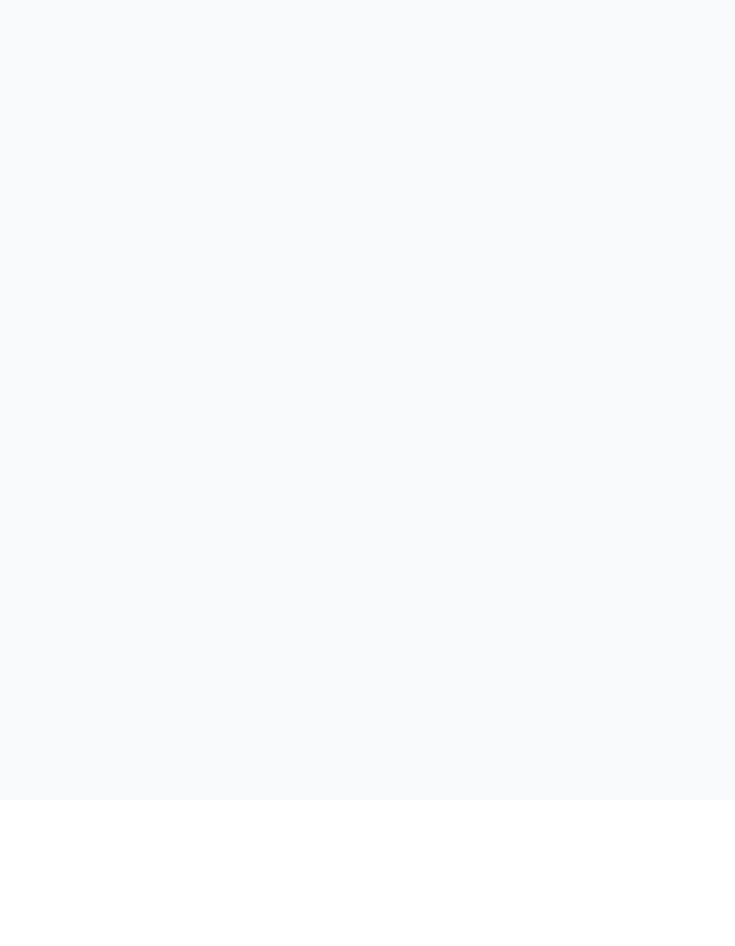
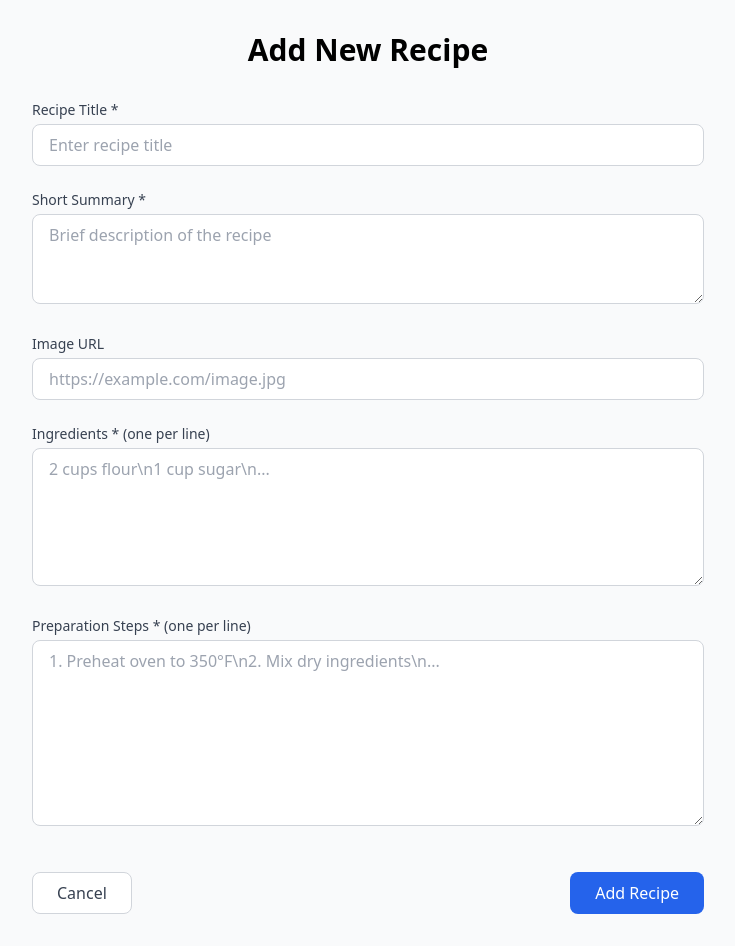
Before and after one commit to Lawwrenz/alx-fe-reactjs, a React (Vite) app in the folder recipe-sharing-platform/: page /add-recipe in a window 1280 px wide. Before the commit this address had no page. Shown: the whole page, without its empty margins (272-1007 px from the left). Before the commit the page ends 800 px from the top, so only its background shows below. Built offline with nearby package versions, Linux system fonts and the light colour scheme.

Commit message:
added AddRecipeForm.jsx

```diff
--- a/recipe-sharing-platform/src/App.jsx
+++ b/recipe-sharing-platform/src/App.jsx
@@ -1,7 +1,7 @@
-// src/App.js
 import { BrowserRouter as Router, Routes, Route } from 'react-router-dom';
 import HomePage from './components/HomePage';
 import RecipeDetail from './components/RecipeDetail';
+import AddRecipeForm from './components/AddRecipeForm';
 
 function App() {
   return (
@@ -10,6 +10,7 @@ function App() {
         <Routes>
           <Route path="/" element={<HomePage />} />
           <Route path="/recipe/:id" element={<RecipeDetail />} />
+          <Route path="/add-recipe" element={<AddRecipeForm />} />
         </Routes>
       </div>
     </Router>
--- /dev/null
+++ b/recipe-sharing-platform/src/components/AddRecipeForm.jsx
@@ -0,0 +1,197 @@
+import { useState } from 'react';
+import { useNavigate } from 'react-router-dom';
+
+const AddRecipeForm = () => {
+  const navigate = useNavigate();
+  const [formData, setFormData] = useState({
+    title: '',
+    summary: '',
+    image: '',
+    ingredients: '',
+    instructions: ''
+  });
+  const [errors, setErrors] = useState({});
+  const [isSubmitting, setIsSubmitting] = useState(false);
+
+  const handleChange = (e) => {
+    const { name, value } = e.target;
+    setFormData({
+      ...formData,
+      [name]: value
+    });
+    // Clear error when user starts typing
+    if (errors[name]) {
+      setErrors({
+        ...errors,
+        [name]: null
+      });
+    }
+  };
+
+  const validateForm = () => {
+    const newErrors = {};
+
+    if (!formData.title.trim()) newErrors.title = 'Recipe title is required';
+    if (!formData.summary.trim()) newErrors.summary = 'Summary is required';
+    if (!formData.ingredients.trim()) newErrors.ingredients = 'Ingredients are required';
+    if (!formData.instructions.trim()) newErrors.instructions = 'Instructions are required';
+
+    // Validate at least 2 ingredients
+    if (formData.ingredients.trim() && formData.ingredients.split('\n').filter(i => i.trim()).length < 2) {
+      newErrors.ingredients = 'Please enter at least 2 ingredients';
+    }
+
+    setErrors(newErrors);
+    return Object.keys(newErrors).length === 0;
+  };
+
+  const handleSubmit = (e) => {
+    e.preventDefault();
+
+    if (validateForm()) {
+      setIsSubmitting(true);
+
+      // In a real app, you would send this to your backend API
+      // For now, we'll simulate submission and redirect
+      setTimeout(() => {
+        console.log('Form submitted:', {
+          ...formData,
+          ingredients: formData.ingredients.split('\n').filter(i => i.trim()),
+          instructions: formData.instructions.split('\n').filter(i => i.trim())
+        });
+        setIsSubmitting(false);
+        navigate('/'); // Redirect to home after submission
+      }, 1500);
+    }
+  };
+
+  return (
+    <div className="container mx-auto px-4 py-8">
+      <div className="max-w-2xl mx-auto">
+        <h1 className="text-3xl font-bold text-center mb-8">Add New Recipe</h1>
+
+        <form onSubmit={handleSubmit} className="space-y-6">
+          {/* Title Field */}
+          <div>
+            <label htmlFor="title" className="block text-sm font-medium text-gray-700 mb-1">
+              Recipe Title *
+            </label>
+            <input
+              type="text"
+              id="title"
+              name="title"
+              value={formData.title}
+              onChange={handleChange}
+              className={`w-full px-4 py-2 border rounded-lg focus:ring-2 focus:ring-blue-500 focus:border-blue-500 ${
+                errors.title ? 'border-red-500' : 'border-gray-300'
+              }`}
+              placeholder="Enter recipe title"
+            />
+            {errors.title && <p className="mt-1 text-sm text-red-600">{errors.title}</p>}
+          </div>
+
+          {/* Summary Field */}
+          <div>
+            <label htmlFor="summary" className="block text-sm font-medium text-gray-700 mb-1">
+              Short Summary *
+            </label>
+            <textarea
+              id="summary"
+              name="summary"
+              rows="3"
+              value={formData.summary}
+              onChange={handleChange}
+              className={`w-full px-4 py-2 border rounded-lg focus:ring-2 focus:ring-blue-500 focus:border-blue-500 ${
+                errors.summary ? 'border-red-500' : 'border-gray-300'
+              }`}
+              placeholder="Brief description of the recipe"
+            />
+            {errors.summary && <p className="mt-1 text-sm text-red-600">{errors.summary}</p>}
+          </div>
+
+          {/* Image URL Field */}
+          <div>
+            <label htmlFor="image" className="block text-sm font-medium text-gray-700 mb-1">
+              Image URL
+            </label>
+            <input
+              type="url"
+              id="image"
+              name="image"
+              value={formData.image}
+              onChange={handleChange}
+              className="w-full px-4 py-2 border border-gray-300 rounded-lg focus:ring-2 focus:ring-blue-500 focus:border-blue-500"
+              placeholder="https://example.com/image.jpg"
+            />
+          </div>
+
+          {/* Ingredients Field */}
+          <div>
+            <label htmlFor="ingredients" className="block text-sm font-medium text-gray-700 mb-1">
+              Ingredients * (one per line)
+            </label>
+            <textarea
+              id="ingredients"
+              name="ingredients"
+              rows="5"
+              value={formData.ingredients}
+              onChange={handleChange}
+              className={`w-full px-4 py-2 border rounded-lg focus:ring-2 focus:ring-blue-500 focus:border-blue-500 ${
+                errors.ingredients ? 'border-red-500' : 'border-gray-300'
+              }`}
+              placeholder="2 cups flour\n1 cup sugar\n..."
+            />
+            {errors.ingredients && <p className="mt-1 text-sm text-red-600">{errors.ingredients}</p>}
+          </div>
+
+          {/* Instructions Field */}
+          <div>
+            <label htmlFor="instructions" className="block text-sm font-medium text-gray-700 mb-1">
+              Preparation Steps * (one per line)
+            </label>
+            <textarea
+              id="instructions"
+              name="instructions"
+              rows="7"
+              value={formData.instructions}
+              onChange={handleChange}
+              className={`w-full px-4 py-2 border rounded-lg focus:ring-2 focus:ring-blue-500 focus:border-blue-500 ${
+                errors.instructions ? 'border-red-500' : 'border-gray-300'
+              }`}
+              placeholder="1. Preheat oven to 350°F\n2. Mix dry ingredients\n..."
+            />
+            {errors.instructions && <p className="mt-1 text-sm text-red-600">{errors.instructions}</p>}
+          </div>
+
+          {/* Form Actions */}
+          <div className="flex flex-col sm:flex-row sm:justify-between gap-4 pt-4">
+            <button
+              type="button"
+              onClick={() => navigate('/')}
+              className="px-6 py-2 border border-gray-300 rounded-lg text-gray-700 bg-white hover:bg-gray-50 transition-colors"
+            >
+              Cancel
+            </button>
+            <button
+              type="submit"
+              disabled={isSubmitting}
+              className="px-6 py-2 border border-transparent rounded-lg text-white bg-blue-600 hover:bg-blue-700 focus:outline-none focus:ring-2 focus:ring-blue-500 focus:ring-offset-2 transition-colors disabled:opacity-70 disabled:cursor-not-allowed"
+            >
+              {isSubmitting ? (
+                <>
+                  <svg className="animate-spin -ml-1 mr-2 h-4 w-4 text-white inline" xmlns="http://www.w3.org/2000/svg" fill="none" viewBox="0 0 24 24">
+                    <circle className="opacity-25" cx="12" cy="12" r="10" stroke="currentColor" strokeWidth="4"></circle>
+                    <path className="opacity-75" fill="currentColor" d="M4 12a8 8 0 018-8V0C5.373 0 0 5.373 0 12h4zm2 5.291A7.962 7.962 0 014 12H0c0 3.042 1.135 5.824 3 7.938l3-2.647z"></path>
+                  </svg>
+                  Submitting...
+                </>
+              ) : 'Add Recipe'}
+            </button>
+          </div>
+        </form>
+      </div>
+    </div>
+  );
+};
+
+export default AddRecipeForm;
--- a/recipe-sharing-platform/src/components/HomePage.jsx
+++ b/recipe-sharing-platform/src/components/HomePage.jsx
@@ -11,11 +11,39 @@ const HomePage = () => {
 
   return (
     <div className="container mx-auto px-4 py-8">
-      <h1 className="text-3xl font-bold text-center mb-8">Our Recipes</h1>
+      <div className="flex justify-between items-center mb-8">
+        <h1 className="text-3xl font-bold">Our Recipes</h1>
+        <Link
+          to="/add-recipe"
+          className="inline-flex items-center px-4 py-2 bg-green-600 hover:bg-green-700 text-white font-medium rounded-md transition-colors"
+        >
+          <svg
+            xmlns="http://www.w3.org/2000/svg"
+            className="h-5 w-5 mr-1"
+            viewBox="0 0 20 20"
+            fill="currentColor"
+          >
+            <path
+              fillRule="evenodd"
+              d="M10 3a1 1 0 011 1v5h5a1 1 0 110 2h-5v5a1 1 0 11-2 0v-5H4a1 1 0 110-2h5V4a1 1 0 011-1z"
+              clipRule="evenodd"
+            />
+          </svg>
+          Add Recipe
+        </Link>
+      </div>
+
       <div className="grid grid-cols-1 sm:grid-cols-2 lg:grid-cols-3 gap-6">
         {recipes.map(recipe => (
-          <div key={recipe.id} className="bg-white rounded-lg shadow-md overflow-hidden hover:shadow-lg transition-shadow">
-            <img src={recipe.image} alt={recipe.title} className="w-full h-48 object-cover" />
+          <div
+            key={recipe.id}
+            className="bg-white rounded-lg shadow-md overflow-hidden hover:shadow-lg transition-shadow"
+          >
+            <img
+              src={recipe.image}
+              alt={recipe.title}
+              className="w-full h-48 object-cover"
+            />
             <div className="p-4">
               <h2 className="text-xl font-semibold mb-2">{recipe.title}</h2>
               <p className="text-gray-600 mb-4">{recipe.summary}</p>
```
